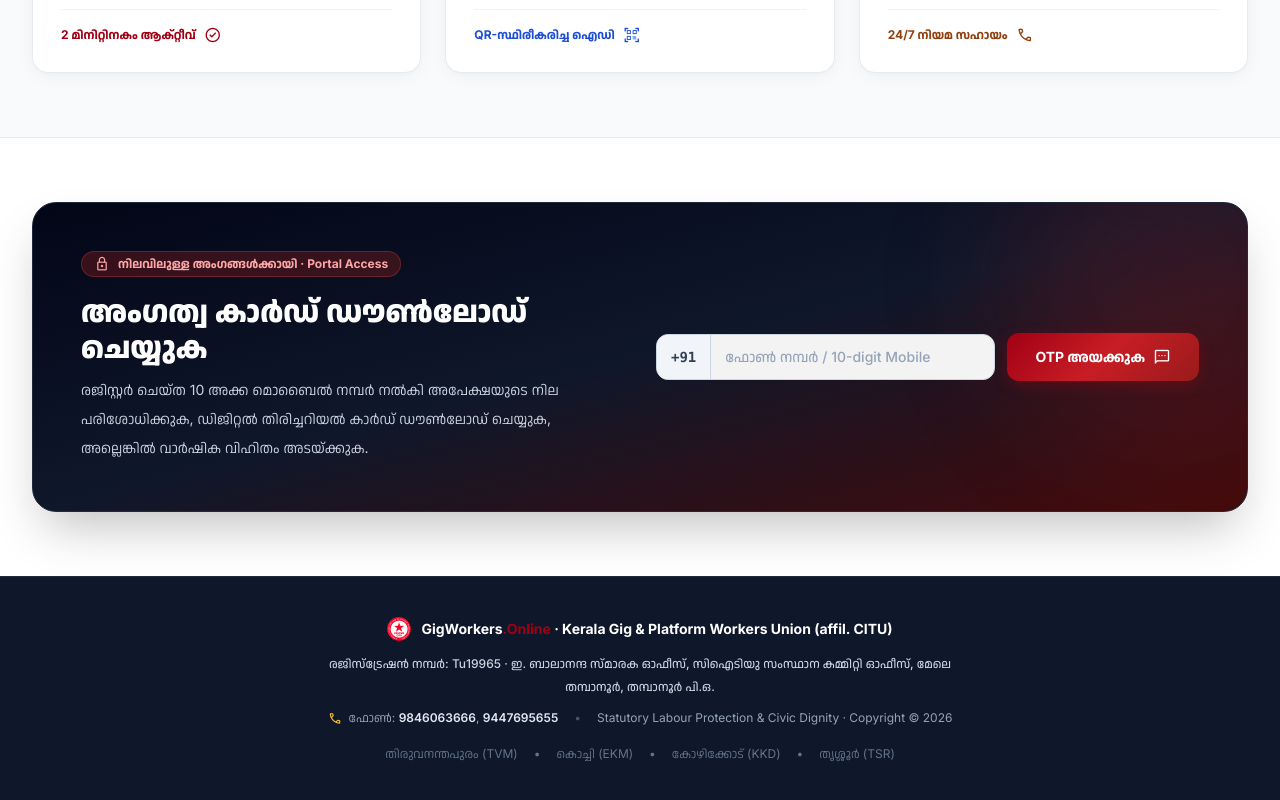
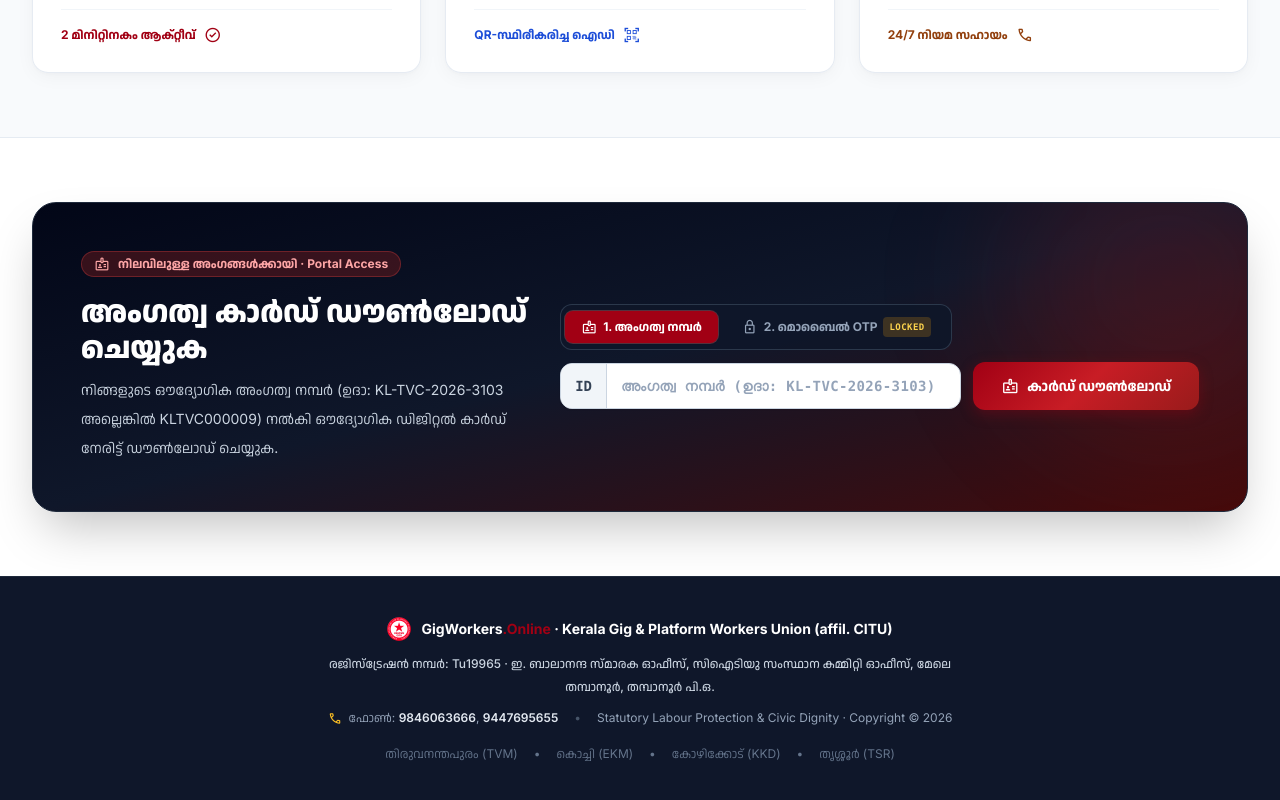
Before and after one commit to peoples-technology/GigWorkersForum, a SvelteKit app in the folder frontend/: page / in a window 1280 px wide. Shown: the part 1280-2080 px from the top of the page. Built offline with nearby package versions, Linux system fonts and the light colour scheme.

Commit message:
feat(home): add dual membership card download options with active ID lookup and locked OTP

```diff
--- a/frontend/src/routes/+page.svelte
+++ b/frontend/src/routes/+page.svelte
@@ -2,7 +2,9 @@
 	let lang = $state<'ml' | 'en'>('ml');
 	let mobileMenuOpen = $state(false);
 
-	// Tracking / OTP Form state
+	// Quick Access Card Download State
+	let accessMode = $state<'id' | 'otp'>('id'); // 'id' = Enter Membership ID (Active), 'otp' = Mobile OTP (Locked)
+	let memberIdInput = $state('');
 	let trackPhone = $state('');
 	let otpSending = $state(false);
 	let otpSent = $state(false);
@@ -14,70 +16,60 @@
 		lang = newLang;
 	}
 
-	function handleSendOtp() {
-		if (!trackPhone || trackPhone.length < 10) {
+	function handleLookupMemberId() {
+		const rawInput = memberIdInput.trim();
+		if (!rawInput) {
 			statusType = 'error';
 			statusMessage = lang === 'ml'
-				? 'ദയവായി സാധുവായ 10 അക്ക മൊബൈൽ നമ്പർ നൽകുക.'
-				: 'Please enter a valid 10-digit mobile number.';
+				? 'ദയവായി നിങ്ങളുടെ അംഗത്വ നമ്പർ നൽകുക (ഉദാ: KL-TVC-2026-3103).'
+				: 'Please enter your Membership ID (e.g. KL-TVC-2026-3103).';
 			return;
 		}
 
-		otpSending = true;
-		statusMessage = '';
-		matchedMemberId = '';
-
-		setTimeout(() => {
-			otpSending = false;
-			otpSent = true;
-			statusType = 'success';
-
-			// Check if phone matches any registered member in local registry
+		// Check if user entered a 10-digit mobile number in the ID box
+		const cleanDigits = rawInput.replace(/\D/g, '');
+		if (cleanDigits.length === 10 || (cleanDigits.length === 12 && cleanDigits.startsWith('91'))) {
+			const phone10 = cleanDigits.length === 12 ? cleanDigits.slice(2) : cleanDigits;
 			try {
-				let cleanInput = (trackPhone || '').replace(/\D/g, '');
-				if (cleanInput.length === 12 && cleanInput.startsWith('91')) {
-					cleanInput = cleanInput.slice(2);
-				}
-
 				const regStr = localStorage.getItem('ksgpwu_members_registry');
 				if (regStr) {
 					const reg = JSON.parse(regStr);
-					if (reg[cleanInput]) {
-						matchedMemberId = reg[cleanInput].memberId || reg[cleanInput].id || cleanInput;
-					} else {
+					if (reg[phone10]?.id) {
+						window.location.href = `/verify?token=${encodeURIComponent(reg[phone10].id)}`;
+						return;
+					}
 					for (const k in reg) {
 						const m = reg[k];
 						const mPhone = (m.mobile || m.phone || '').replace(/\D/g, '');
-							if (mPhone && (mPhone === cleanInput || mPhone.endsWith(cleanInput))) {
-								matchedMemberId = m.memberId || m.id || k;
-								break;
+						if (mPhone === phone10) {
+							const idToUse = m.id || m.memberId || k;
+							window.location.href = `/verify?token=${encodeURIComponent(idToUse)}`;
+							return;
 						}
 					}
 				}
-				}
-				if (!matchedMemberId) {
-					const directStr = localStorage.getItem(`member_${cleanInput}`);
+				const directStr = localStorage.getItem(`member_${phone10}`);
 				if (directStr) {
-						const direct = JSON.parse(directStr);
-						matchedMemberId = direct.memberId || direct.id || cleanInput;
-					}
-				}
-				if (!matchedMemberId) {
-					const lastStr = localStorage.getItem('lastRegisteredMember');
-					if (lastStr) {
-						const last = JSON.parse(lastStr);
-						const lastPhone = (last.mobile || last.phone || '').replace(/\D/g, '');
-						if (lastPhone && (lastPhone === cleanInput || lastPhone.endsWith(cleanInput))) {
-							matchedMemberId = last.memberId || last.id;
-						}
+					const d = JSON.parse(directStr);
+					if (d?.id) {
+						window.location.href = `/verify?token=${encodeURIComponent(d.id)}`;
+						return;
 					}
 				}
 			} catch (e) {}
+		}
 
+		// Navigate directly to verify page with token
+		const cleanId = rawInput.toUpperCase();
+		window.location.href = `/verify?token=${encodeURIComponent(cleanId)}`;
+	}
+
+	function handleSendOtp() {
+		// Locked feature notification
+		statusType = 'info';
 		statusMessage = lang === 'ml'
-				? `OTP +91 ${trackPhone} എന്ന നമ്പറിലേക്ക് അയച്ചിട്ടുണ്ട്. Verification window activated.`
-				: `OTP has been dispatched to +91 ${trackPhone}. Verification window activated.`;
-		}, 900);
+			? '🔒 മൊബൈൽ ഒടിപി ഫീച്ചർ താൽക്കാലികമായി ലോക്ക് ചെയ്തിരിക്കുന്നു. കാർഡ് ഡൗൺലോഡ് ചെയ്യാൻ "Option 1: അംഗത്വ നമ്പർ" ഉപയോഗിക്കുക.'
+			: '🔒 Mobile OTP is currently locked for telecom gateway maintenance. Please use "Option 1: Membership ID" to download your card.';
 	}
 </script>
 
@@ -460,75 +452,131 @@
 
 					<div class="grid grid-cols-1 lg:grid-cols-12 gap-6 sm:gap-8 items-center relative z-10">
 						<!-- Text Lockup -->
-						<div class="lg:col-span-6">
+						<div class="lg:col-span-5">
 							<div class="inline-flex items-center gap-2 px-3 py-1 rounded-full bg-red-900/40 text-red-300 border border-red-500/30 text-[11px] sm:text-xs font-bold mb-3 sm:mb-4">
-								<span class="material-symbols-outlined text-[15px] sm:text-[16px]">lock</span>
+								<span class="material-symbols-outlined text-[15px] sm:text-[16px]">badge</span>
 								<span>{lang === 'ml' ? 'നിലവിലുള്ള അംഗങ്ങൾക്കായി · Portal Access' : 'Existing Members · Quick Access'}</span>
 							</div>
 							<h3 class="text-xl sm:text-3xl font-black text-white">
 								{lang === 'ml' ? 'അംഗത്വ കാർഡ് ഡൗൺലോഡ് ചെയ്യുക' : 'Download Membership Card'}
 							</h3>
 							<p class={`text-xs sm:text-sm text-slate-300 mt-2 sm:mt-2.5 max-w-lg ${lang === 'ml' ? 'leading-[2.05] sm:leading-[2.1]' : 'leading-relaxed'}`}>
+								{#if accessMode === 'id'}
 									{lang === 'ml'
-									? 'രജിസ്റ്റർ ചെയ്ത 10 അക്ക മൊബൈൽ നമ്പർ നൽകി അപേക്ഷയുടെ നില പരിശോധിക്കുക, ഡിജിറ്റൽ തിരിച്ചറിയൽ കാർഡ് ഡൗൺലോഡ് ചെയ്യുക, അല്ലെങ്കിൽ വാർഷിക വിഹിതം അടയ്ക്കുക.'
-									: 'Enter your registered 10-digit mobile number to track application status, download your high-resolution digital ID card, or renew your membership.'}
+										? 'നിങ്ങളുടെ ഔദ്യോഗിക അംഗത്വ നമ്പർ (ഉദാ: KL-TVC-2026-3103 അല്ലെങ്കിൽ KLTVC000009) നൽകി ഔദ്യോഗിക ഡിജിറ്റൽ കാർഡ് നേരിട്ട് ഡൗൺലോഡ് ചെയ്യുക.'
+										: 'Enter your official Membership ID (e.g. KL-TVC-2026-3103 or KLTVC000009) to instantly view and download your verified union ID card.'}
+								{:else}
+									{lang === 'ml'
+										? 'മൊബൈൽ ഒടിപി ഫീച്ചർ ടെലികോം ഡിഎൽടി (DLT) എസ്എംഎസ് സുരക്ഷാ പരിശോധനയിലാണ്. ഈ ഫീച്ചർ താൽക്കാലികമായി ലോക്ക് ചെയ്തിരിക്കുന്നു.'
+										: 'Direct SMS OTP verification is undergoing telecom DLT gateway compliance provisioning. This feature is currently locked.'}
+								{/if}
 							</p>
 						</div>
 
-						<!-- Input Action Form -->
-						<div class="lg:col-span-6 w-full">
-							<form class="flex flex-col sm:flex-row items-stretch sm:items-center gap-2.5 sm:gap-3 w-full" onsubmit={(e) => { e.preventDefault(); handleSendOtp(); }}>
-								<div class="relative flex-1 flex items-center bg-white/95 rounded-xl border border-slate-300 overflow-hidden shadow-sm focus-within:ring-2 focus-within:ring-primary focus-within:border-primary w-full">
-									<span class="bg-slate-100 px-3 py-2.5 sm:px-3.5 sm:py-3 text-sm text-slate-700 border-r border-slate-300 flex items-center select-none font-mono font-bold flex-shrink-0">
+						<!-- Two Options Segmented Switcher & Forms -->
+						<div class="lg:col-span-7 w-full flex flex-col gap-3">
+							<!-- 2 Options Mode Selector -->
+							<div class="flex items-center gap-2 p-1 bg-slate-900/90 rounded-xl border border-slate-700/80 w-full sm:w-auto self-start">
+								<button
+									type="button"
+									onclick={() => { accessMode = 'id'; statusMessage = ''; }}
+									class={`px-3 sm:px-4 py-2 rounded-lg text-xs font-bold transition flex items-center gap-1.5 ${accessMode === 'id' ? 'bg-primary text-white shadow-sm ring-1 ring-red-400/30' : 'text-slate-400 hover:text-white'}`}
+								>
+									<span class="material-symbols-outlined text-[16px]">badge</span>
+									<span>{lang === 'ml' ? '1. അംഗത്വ നമ്പർ' : '1. Enter Membership ID'}</span>
+								</button>
+								<button
+									type="button"
+									onclick={() => { accessMode = 'otp'; statusMessage = ''; }}
+									class={`px-3 sm:px-4 py-2 rounded-lg text-xs font-bold transition flex items-center gap-1.5 ${accessMode === 'otp' ? 'bg-amber-900/60 text-amber-200 border border-amber-600/40' : 'text-slate-400 hover:text-white'}`}
+								>
+									<span class="material-symbols-outlined text-[16px]">lock</span>
+									<span>{lang === 'ml' ? '2. മൊബൈൽ OTP' : '2. Mobile OTP'}</span>
+									<span class="text-[9px] px-1.5 py-0.5 rounded bg-amber-500/20 text-amber-300 font-mono font-bold uppercase tracking-wider">Locked</span>
+								</button>
+							</div>
+
+							<!-- OPTION 1: Enter Membership ID (Active) -->
+							{#if accessMode === 'id'}
+								<form class="flex flex-col sm:flex-row items-stretch sm:items-center gap-2.5 sm:gap-3 w-full" onsubmit={(e) => { e.preventDefault(); handleLookupMemberId(); }}>
+									<div class="relative flex-1 flex items-center bg-white rounded-xl border border-slate-300 overflow-hidden shadow-sm focus-within:ring-2 focus-within:ring-primary focus-within:border-primary w-full">
+										<span class="bg-slate-100 px-3 py-2.5 sm:px-3.5 sm:py-3 text-xs sm:text-sm text-slate-700 border-r border-slate-300 flex items-center font-mono font-bold flex-shrink-0">
+											ID
+										</span>
+										<input
+											bind:value={memberIdInput}
+											class="w-full min-w-0 px-3 py-2.5 sm:px-3.5 sm:py-3 text-sm text-slate-900 placeholder:text-slate-400 bg-transparent focus:outline-none font-mono font-bold uppercase tracking-wide"
+											id="member-id-input"
+											placeholder={lang === 'ml' ? 'അംഗത്വ നമ്പർ (ഉദാ: KL-TVC-2026-3103)' : 'Membership ID (e.g. KL-TVC-2026-3103)'}
+											type="text"
+											autocomplete="off"
+										/>
+									</div>
+									<button
+										class="px-6 sm:px-7 py-3 sm:py-3.5 rounded-xl crimson-gradient-btn text-white text-sm font-bold whitespace-nowrap flex items-center justify-center gap-2 shadow-lg flex-shrink-0 transition active:scale-95"
+										type="submit"
+									>
+										<span class="material-symbols-outlined text-[18px]">badge</span>
+										<span>{lang === 'ml' ? 'കാർഡ് ഡൗൺലോഡ്' : 'Download Card'}</span>
+									</button>
+								</form>
+
+							<!-- OPTION 2: Enter Mobile Num for OTP Verification (Locked Feature) -->
+							{:else}
+								<div class="space-y-3 w-full">
+									<!-- Locked notification notice -->
+									<div class="p-3.5 rounded-xl bg-amber-950/70 border border-amber-500/40 text-amber-200 text-xs flex items-start gap-2.5">
+										<span class="material-symbols-outlined text-amber-400 text-[18px] shrink-0 mt-0.5">lock</span>
+										<div class="space-y-1 text-left">
+											<p class="font-bold text-amber-300">
+												{lang === 'ml' ? 'മൊബൈൽ OTP വെരിഫിക്കേഷൻ താൽക്കാലികമായി ലോക്ക് ചെയ്തിരിക്കുന്നു' : 'Mobile OTP Verification is Currently Locked'}
+											</p>
+											<p class="text-amber-200/90 leading-relaxed text-[11px] sm:text-xs">
+												{lang === 'ml'
+													? 'ടെലികോം ഡിഎൽടി (DLT) ഒടിപി ഗേറ്റ്‌വേ സുരക്ഷാ നവീകരണത്തിലാണ്. നിങ്ങളുടെ കാർഡ് ഉടനടി കാണാനും ഡൗൺലോഡ് ചെയ്യാനും മുകളിലുള്ള "Option 1: അംഗത്വ നമ്പർ" ഉപയോഗിക്കുക.'
+													: 'Direct SMS OTP verification is undergoing telecom gateway compliance provisioning. To download your card immediately, please switch to Option 1 (Enter Membership ID).'}
+											</p>
+										</div>
+									</div>
+
+									<!-- Disabled / Preview Mobile Input -->
+									<form class="flex flex-col sm:flex-row items-stretch sm:items-center gap-2.5 sm:gap-3 w-full opacity-60" onsubmit={(e) => { e.preventDefault(); handleSendOtp(); }}>
+										<div class="relative flex-1 flex items-center bg-slate-100 rounded-xl border border-slate-700 overflow-hidden w-full cursor-not-allowed">
+											<span class="bg-slate-200 px-3 py-2.5 sm:px-3.5 sm:py-3 text-sm text-slate-500 border-r border-slate-300 font-mono font-bold flex-shrink-0 select-none">
 												+91
 											</span>
 											<input
 												bind:value={trackPhone}
-										class="w-full min-w-0 px-3 py-2.5 sm:px-3.5 sm:py-3 text-sm text-slate-900 placeholder:text-slate-400 bg-transparent focus:outline-none font-medium"
-										id="track-input"
-										maxlength="10"
-										pattern="[0-9]{10}"
-										placeholder={lang === 'ml' ? 'ഫോൺ നമ്പർ / 10-digit Mobile' : '10-digit Mobile Number'}
-										required
+												disabled
+												class="w-full min-w-0 px-3 py-2.5 sm:px-3.5 sm:py-3 text-sm text-slate-500 placeholder:text-slate-400 bg-transparent focus:outline-none cursor-not-allowed font-medium"
+												placeholder={lang === 'ml' ? 'ഫോൺ നമ്പർ / 10-digit Mobile (Locked)' : '10-digit Mobile Number (Locked)'}
 												type="tel"
 											/>
 										</div>
 										<button
-									class="px-6 sm:px-7 py-3 sm:py-3.5 rounded-xl crimson-gradient-btn text-white text-sm font-bold whitespace-nowrap flex items-center justify-center gap-2 disabled:opacity-70 shadow-lg flex-shrink-0"
-									id="otp-btn"
+											class="px-5 py-3 sm:py-3.5 rounded-xl bg-slate-800 text-slate-400 border border-slate-700 text-xs sm:text-sm font-semibold flex items-center justify-center gap-2 cursor-not-allowed flex-shrink-0"
 											type="submit"
-									disabled={otpSending}
 										>
-									{#if otpSending}
-										<span class="material-symbols-outlined animate-spin text-[18px]">progress_activity</span>
-										<span>{lang === 'ml' ? 'അയക്കുന്നു...' : 'Sending...'}</span>
-									{:else if otpSent}
-										<span class="material-symbols-outlined text-[18px]">done</span>
-										<span>{lang === 'ml' ? 'OTP പരിശോധിക്കുക' : 'Verify OTP'}</span>
-									{:else}
-										<span>{lang === 'ml' ? 'OTP അയക്കുക' : 'Send OTP'}</span>
-										<span class="material-symbols-outlined text-[18px]">sms</span>
-									{/if}
+											<span class="material-symbols-outlined text-[16px]">lock</span>
+											<span>{lang === 'ml' ? 'Send OTP (ലോക്ക്ഡ്)' : 'Send OTP (Locked)'}</span>
 										</button>
 									</form>
 
-							{#if statusMessage}
-								<div class={`mt-3 text-xs flex items-center gap-2 p-2.5 rounded-lg ${statusType === 'error' ? 'bg-red-950/80 text-red-200 border border-red-800' : 'bg-emerald-950/80 text-emerald-200 border border-emerald-800'}`}>
-									<span class="material-symbols-outlined text-[16px] flex-shrink-0">{statusType === 'error' ? 'error' : 'check_circle'}</span>
-									<span class="font-medium break-words">{statusMessage}</span>
+									<button
+										type="button"
+										onclick={() => { accessMode = 'id'; statusMessage = ''; }}
+										class="text-xs text-amber-400 hover:text-amber-300 underline font-semibold flex items-center gap-1 pt-0.5"
+									>
+										<span class="material-symbols-outlined text-[14px]">arrow_back</span>
+										<span>{lang === 'ml' ? 'അംഗത്വ നമ്പർ ഉപയോഗിക്കാൻ Option 1 ലേക്ക് മാറുക' : 'Switch back to Option 1: Enter Membership ID'}</span>
+									</button>
 								</div>
 							{/if}
 
-							{#if matchedMemberId}
-								<div class="mt-3 flex">
-									<a
-										href={`/verify/${matchedMemberId}`}
-										class="w-full sm:w-auto px-5 py-2.5 rounded-xl bg-emerald-600 hover:bg-emerald-500 text-white font-bold text-xs flex items-center justify-center gap-2 shadow-lg transition-all"
-									>
-										<span class="material-symbols-outlined text-[18px]">badge</span>
-										<span>{lang === 'ml' ? 'നിങ്ങളുടെ അംഗത്വ കാർഡ് കാണുക / ഡൗൺലോഡ് ചെയ്യുക' : 'View & Download Membership Card'}</span>
-										<span class="material-symbols-outlined text-[16px]">arrow_forward</span>
-									</a>
+							{#if statusMessage}
+								<div class={`mt-2 text-xs flex items-center gap-2 p-2.5 rounded-lg ${statusType === 'error' ? 'bg-red-950/80 text-red-200 border border-red-800' : statusType === 'success' ? 'bg-emerald-950/80 text-emerald-200 border border-emerald-800' : 'bg-amber-950/80 text-amber-200 border border-amber-800'}`}>
+									<span class="material-symbols-outlined text-[16px] flex-shrink-0">{statusType === 'error' ? 'error' : statusType === 'success' ? 'check_circle' : 'info'}</span>
+									<span class="font-medium break-words">{statusMessage}</span>
 								</div>
 							{/if}
 						</div>
```
Also changed, not shown: 1 other file (tests, documents, lock files or other folders). Lines whose indentation alone changed are shown as unchanged.
